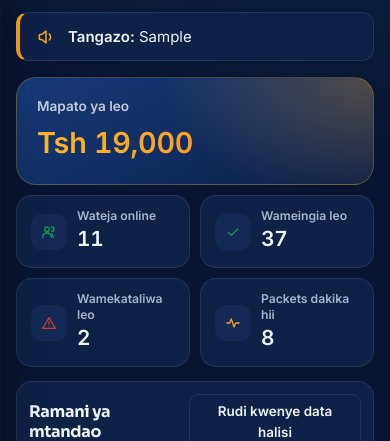
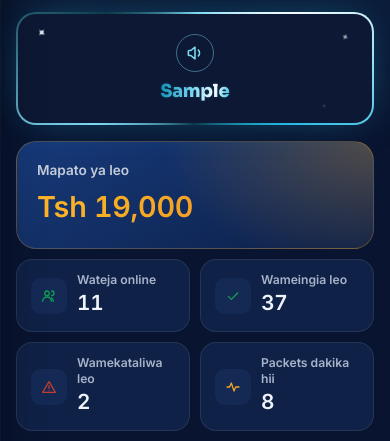
Before and after one commit to Barackwilliam/jamiilite-5g, a Django app: page /dashboard/live/ in a window 390 px wide. Shown: the part 60-501 px from the top of the page. Run offline with Django 5.2, Linux system fonts and the light colour scheme; a user stored in the database is signed in; tables that the repository leaves empty hold one stand-in row (values such as "Sample post"); data that the repository does not hold is empty; parts of the project's set-up code (start-up, migrations or seed data) failed here and were passed over.

Commit message:
Dashboard announcement: big glowing text in a rotating frame, day/night colours
- No "Announcement:" label on screen (kept for screen readers).
- Large text with a moving shine and soft glow, inside a frame whose
  border light rotates, with small twinkling sparkles.
- Ice blue in the daytime (06:00-18:00 on the viewer's phone clock),
  JamiiLite orange at night.
- Motion is switched off for people who ask their phone for reduced motion.

Co-Authored-By: Claude Opus 5.5 <noreply@anthropic.com>
Claude-Session: https://claude.ai/code/session_017Gx1JKQDSPG3naeggvRgJ8

```diff
--- a/ui/static/ui/app.css
+++ b/ui/static/ui/app.css
@@ -447,8 +447,39 @@ a.banner-link:hover { filter: brightness(0.98); }
 .sub-widget-expired { background: #3a1c1b; }
 .sub-widget-expired small { color: #f08b80; font-weight: 700; }
 
-.banner-announce { background: var(--surface); border-color: var(--border); border-left: 4px solid var(--brand); }
-.banner-announce > .icon { color: var(--brand); }
+/* --- Tangazo la mfumo: fremu inayozunguka, maandishi makubwa yanayong'aa ---
+   Mchana bluu ya barafu, usiku machungwa ya JamiiLite (data-time kutoka saa ya simu). */
+@property --announce-angle { syntax: "<angle>"; initial-value: 0deg; inherits: false; }
+.announce {
+  --a1: #0a3a4a; --a2: #7DD8F0; --a3: #F2FCFF; --a4: #22B8E0; --a5: #1595b8; --aglow: rgba(34, 184, 224, 0.55);
+  position: relative; margin: 16px 28px 0; max-width: calc(1200px - 56px); padding: 20px 18px; border-radius: 20px; text-align: center;
+  background:
+    linear-gradient(#0d1834, #0d1834) padding-box,
+    conic-gradient(from var(--announce-angle), var(--a1), var(--a2), var(--a3), var(--a4), var(--a1), var(--a2), var(--a1)) border-box;
+  border: 2px solid transparent; box-shadow: 0 0 40px -14px var(--aglow);
+}
+.announce[data-time="night"] { --a1: #7a2e0a; --a2: #FFB627; --a3: #FFE7B0; --a4: #FF7A3D; --a5: #E8590C; --aglow: rgba(245, 140, 35, 0.55); }
+.announce-icon { display: inline-grid; place-items: center; width: 38px; height: 38px; margin-bottom: 8px; border-radius: 50%; color: var(--a2); border: 1px solid color-mix(in srgb, var(--a2) 45%, transparent); }
+.announce p { margin: 0; }
+.announce-text {
+  font-family: "Sora", system-ui, sans-serif; font-weight: 800; font-size: clamp(1.1rem, 4.6vw, 1.35rem); line-height: 1.3; letter-spacing: -0.01em;
+  background: linear-gradient(100deg, var(--a5) 0%, var(--a2) 20%, var(--a3) 32%, var(--a4) 45%, var(--a5) 60%, var(--a2) 78%, var(--a3) 90%, var(--a4) 100%);
+  background-size: 250% 100%; -webkit-background-clip: text; background-clip: text; color: transparent;
+}
+.announce-spark { position: absolute; color: var(--a3); font-size: 12px; opacity: 0; pointer-events: none; }
+.announce-spark.s1 { top: 10px; left: 18px; } .announce-spark.s2 { top: 14px; right: 22px; }
+.announce-spark.s3 { bottom: 12px; left: 40px; font-size: 9px; } .announce-spark.s4 { bottom: 10px; right: 44px; font-size: 10px; }
+@media (prefers-reduced-motion: no-preference) {
+  .announce { animation: announce-spin 4s linear infinite; }
+  .announce-text { animation: announce-shine 3.5s ease-in-out infinite alternate, announce-glow 2s ease-in-out infinite alternate; }
+  .announce-spark { animation: announce-twinkle 1.6s ease-in-out infinite; }
+  .announce-spark.s2 { animation-delay: 0.5s; } .announce-spark.s3 { animation-delay: 0.9s; } .announce-spark.s4 { animation-delay: 1.2s; }
+}
+@media (prefers-reduced-motion: reduce) { .announce-spark { opacity: 0.6; } }
+@keyframes announce-spin { to { --announce-angle: 360deg; } }
+@keyframes announce-shine { from { background-position: 100% 0; } to { background-position: 0 0; } }
+@keyframes announce-glow { from { filter: drop-shadow(0 0 0 transparent); } to { filter: drop-shadow(0 0 10px var(--aglow)); } }
+@keyframes announce-twinkle { 0%, 100% { opacity: 0; transform: scale(0.4); } 50% { opacity: 1; transform: scale(1) rotate(45deg); } }
 
 /* Menyu ya chini kwenye simu */
 .bottom-nav { display: none; }
@@ -677,7 +708,7 @@ a.card:hover, .stat-link:hover { box-shadow: var(--shadow-lift); }
   .appbar-title h1 { font-size: 1.15rem; }
   .content { padding: 16px 16px 40px; gap: 14px; }
   .flash-stack { padding: 12px 16px 0; }
-  .banner { margin: 12px 16px 0; }
+  .banner, .announce { margin: 12px 16px 0; }
   .two-col, .two-col-wide { grid-template-columns: minmax(0, 1fr); }
   .stats-grid-3, .stats-grid-4 { grid-template-columns: repeat(2, minmax(0, 1fr)); }
   .stats-grid-3 > :first-child { grid-column: 1 / -1; }
--- a/ui/templates/ui/app_base.html
+++ b/ui/templates/ui/app_base.html
@@ -79,7 +79,13 @@
     {% endif %}
 
     {% if announcement %}
-      <div class="banner banner-announce" role="note">{% icon "megaphone" %}<p><strong>{% translate "Tangazo:" %}</strong> {{ announcement }}</p></div>
+      {# Tangazo la mfumo: bluu ya barafu mchana, machungwa ya JamiiLite usiku (saa ya simu ya mtumiaji). #}
+      <div class="announce" role="note" data-announce>
+        <span class="announce-spark s1" aria-hidden="true">✦</span><span class="announce-spark s2" aria-hidden="true">✦</span><span class="announce-spark s3" aria-hidden="true">✦</span><span class="announce-spark s4" aria-hidden="true">✦</span>
+        <span class="announce-icon" aria-hidden="true">{% icon "megaphone" 20 %}</span>
+        <p><span class="sr-only">{% translate "Tangazo:" %} </span><span class="announce-text">{{ announcement }}</span></p>
+      </div>
+      <script>(function () { var h = new Date().getHours(); document.querySelector("[data-announce]").dataset.time = h >= 6 && h < 18 ? "day" : "night"; })();</script>
     {% endif %}
     {% block banner %}{% endblock %}
 
```
